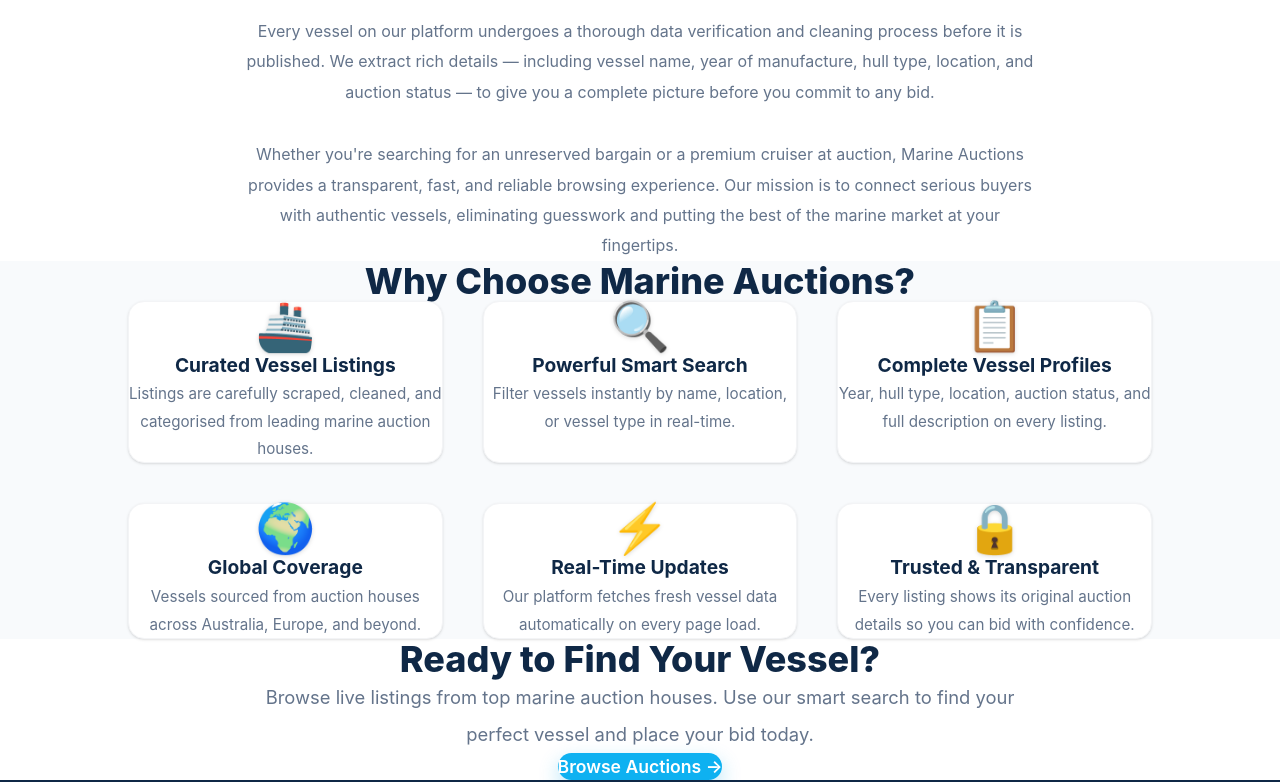
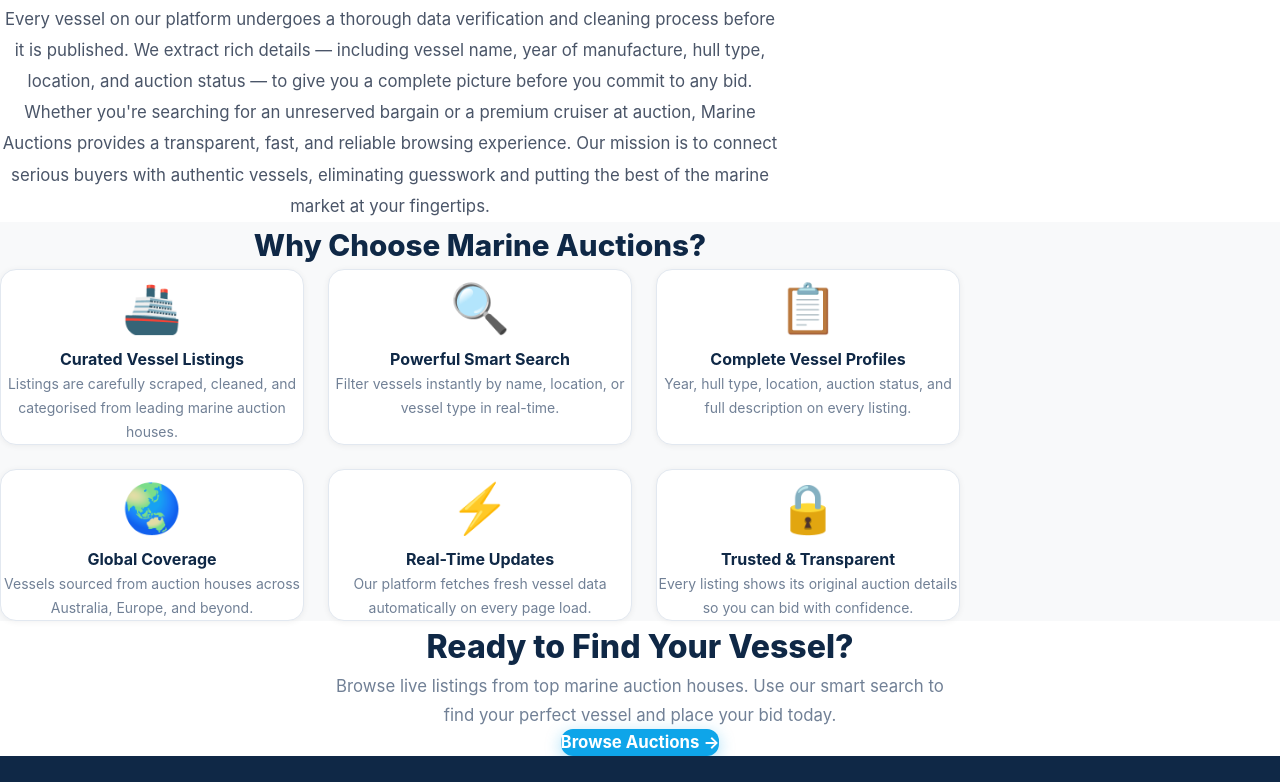
Before and after one commit to manisha36180-rgb/gitup, a Next.js app: page / in a window 1280 px wide. Shown: the part 772-1554 px from the top of the page. Built offline with nearby package versions, Linux system fonts and the light colour scheme.

Commit message:
Perfectly replicate homepage styles from marine-auction-sjyi.vercel.app reference

```diff
--- a/app/page.tsx
+++ b/app/page.tsx
@@ -41,21 +41,21 @@ export default function Home() {
       </div>
 
       {/* ── Welcome / Overview ── */}
-      <section className="w-full bg-white py-24 px-6 sm:py-32 lg:py-40 flex flex-col items-center text-center">
-        <div className="w-full max-w-[800px] flex flex-col items-center">
-          <h2 className="text-3xl sm:text-4xl font-extrabold text-[#0f2846] mb-8 lg:mb-12">
+      <section className="w-full bg-white py-20 px-6 text-center">
+        <div className="w-full max-w-[780px] mx-auto flex flex-col items-center">
+          <h2 className="text-[2.25rem] font-extrabold text-[#0f2846] mb-4">
             Welcome to Marine Auctions
           </h2>
-          <div className="w-16 h-1 bg-[#0EA5E9] mb-20 sm:mb-24 lg:mb-32 rounded-full" />
+          <div className="w-16 h-1 bg-[#0EA5E9] mb-10 rounded-full" />
 
-          <div className="flex flex-col gap-8 text-center w-full max-w-[800px]">
-            <p className="text-[0.9rem] sm:text-[0.95rem] lg:text-[1rem] text-[#64748b] leading-[1.8] lg:leading-[1.9]">
+          <div className="flex flex-col text-center w-full">
+            <p className="text-[1.05rem] text-[#4a5568] leading-[1.85] mb-5">
               Marine Auctions is your premier global destination for discovering, bidding on, and acquiring luxury yachts, sport fishing vessels, commercial crafts, and high-performance speedboats. We aggregate listings directly from the world's most trusted marine auction houses and present them in a clean, searchable interface designed for both experienced buyers and first-time bidders.
             </p>
-            <p className="text-[0.9rem] sm:text-[0.95rem] lg:text-[1rem] text-[#64748b] leading-[1.8] lg:leading-[1.9]">
+            <p className="text-[1.05rem] text-[#4a5568] leading-[1.85] mb-5">
               Every vessel on our platform undergoes a thorough data verification and cleaning process before it is published. We extract rich details — including vessel name, year of manufacture, hull type, location, and auction status — to give you a complete picture before you commit to any bid.
             </p>
-            <p className="text-[0.9rem] sm:text-[0.95rem] lg:text-[1rem] text-[#64748b] leading-[1.8] lg:leading-[1.9]">
+            <p className="text-[1.05rem] text-[#4a5568] leading-[1.85]">
               Whether you're searching for an unreserved bargain or a premium cruiser at auction, Marine Auctions provides a transparent, fast, and reliable browsing experience. Our mission is to connect serious buyers with authentic vessels, eliminating guesswork and putting the best of the marine market at your fingertips.
             </p>
           </div>
@@ -63,57 +63,57 @@ export default function Home() {
       </section>
 
       {/* ── Why Choose Marine Auctions ── */}
-      <section className="w-full bg-[#f8fafc] py-24 sm:py-32 lg:py-40 px-6 flex flex-col items-center">
-        <div className="w-full max-w-5xl mx-auto flex flex-col items-center">
-          <h2 className="text-3xl sm:text-4xl font-extrabold text-[#0f2846] mb-20 sm:mb-28 lg:mb-36 text-center">
+      <section className="w-full bg-[#f8f9fa] py-20 px-6 text-center">
+        <div className="w-full max-w-[960px] mx-auto flex flex-col items-center">
+          <h2 className="text-[1.85rem] font-extrabold text-[#0f2846] mb-14">
             Why Choose Marine Auctions?
           </h2>
 
-          <div className="grid grid-cols-1 sm:grid-cols-2 lg:grid-cols-3 gap-6 sm:gap-8 lg:gap-10 w-full mb-20 sm:mb-28 lg:mb-40">
-            <div className="bg-white p-8 sm:p-10 rounded-2xl shadow-sm hover:shadow-md transition-shadow flex flex-col items-center text-center h-full justify-start border border-gray-100">
-              <div className="text-4xl sm:text-5xl mb-6 drop-shadow-sm">🚢</div>
-              <h3 className="text-[1.1rem] sm:text-[1.2rem] font-bold text-[#0f2846] mb-4">Curated Vessel Listings</h3>
-              <p className="text-[#64748b] leading-[1.8] text-[0.9rem] sm:text-[0.95rem]">
+          <div className="grid grid-cols-1 sm:grid-cols-2 lg:grid-cols-3 gap-6 w-full">
+            <div className="bg-white rounded-2xl py-9 px-7 text-center border border-[#e2e8f0] shadow-[0_1px_6px_rgba(0,0,0,0.06)] flex flex-col items-center justify-start">
+              <div className="text-[3rem] mb-4">🚢</div>
+              <h3 className="text-[1rem] font-bold text-[#0f2846] mb-[10px]">Curated Vessel Listings</h3>
+              <p className="text-[0.875rem] text-[#718096] leading-[1.7]">
                 Listings are carefully scraped, cleaned, and categorised from leading marine auction houses.
               </p>
             </div>
 
-            <div className="bg-white p-8 sm:p-10 rounded-2xl shadow-sm hover:shadow-md transition-shadow flex flex-col items-center text-center h-full justify-start border border-gray-100">
-              <div className="text-4xl sm:text-5xl mb-6 drop-shadow-sm">🔍</div>
-              <h3 className="text-[1.1rem] sm:text-[1.2rem] font-bold text-[#0f2846] mb-4">Powerful Smart Search</h3>
-              <p className="text-[#64748b] leading-[1.8] text-[0.9rem] sm:text-[0.95rem]">
+            <div className="bg-white rounded-2xl py-9 px-7 text-center border border-[#e2e8f0] shadow-[0_1px_6px_rgba(0,0,0,0.06)] flex flex-col items-center justify-start">
+              <div className="text-[3rem] mb-4">🔍</div>
+              <h3 className="text-[1rem] font-bold text-[#0f2846] mb-[10px]">Powerful Smart Search</h3>
+              <p className="text-[0.875rem] text-[#718096] leading-[1.7]">
                 Filter vessels instantly by name, location, or vessel type in real-time.
               </p>
             </div>
 
-            <div className="bg-white p-8 sm:p-10 rounded-2xl shadow-sm hover:shadow-md transition-shadow flex flex-col items-center text-center h-full justify-start border border-gray-100">
-              <div className="text-4xl sm:text-5xl mb-6 drop-shadow-sm">📋</div>
-              <h3 className="text-[1.1rem] sm:text-[1.2rem] font-bold text-[#0f2846] mb-4">Complete Vessel Profiles</h3>
-              <p className="text-[#64748b] leading-[1.8] text-[0.9rem] sm:text-[0.95rem]">
+            <div className="bg-white rounded-2xl py-9 px-7 text-center border border-[#e2e8f0] shadow-[0_1px_6px_rgba(0,0,0,0.06)] flex flex-col items-center justify-start">
+              <div className="text-[3rem] mb-4">📋</div>
+              <h3 className="text-[1rem] font-bold text-[#0f2846] mb-[10px]">Complete Vessel Profiles</h3>
+              <p className="text-[0.875rem] text-[#718096] leading-[1.7]">
                 Year, hull type, location, auction status, and full description on every listing.
               </p>
             </div>
 
-            <div className="bg-white p-8 sm:p-10 rounded-2xl shadow-sm hover:shadow-md transition-shadow flex flex-col items-center text-center h-full justify-start border border-gray-100">
-              <div className="text-4xl sm:text-5xl mb-6 drop-shadow-sm">🌍</div>
-              <h3 className="text-[1.1rem] sm:text-[1.2rem] font-bold text-[#0f2846] mb-4">Global Coverage</h3>
-              <p className="text-[#64748b] leading-[1.8] text-[0.9rem] sm:text-[0.95rem]">
+            <div className="bg-white rounded-2xl py-9 px-7 text-center border border-[#e2e8f0] shadow-[0_1px_6px_rgba(0,0,0,0.06)] flex flex-col items-center justify-start">
+              <div className="text-[3rem] mb-4">🌏</div>
+              <h3 className="text-[1rem] font-bold text-[#0f2846] mb-[10px]">Global Coverage</h3>
+              <p className="text-[0.875rem] text-[#718096] leading-[1.7]">
                 Vessels sourced from auction houses across Australia, Europe, and beyond.
               </p>
             </div>
 
-            <div className="bg-white p-8 sm:p-10 rounded-2xl shadow-sm hover:shadow-md transition-shadow flex flex-col items-center text-center h-full justify-start border border-gray-100">
-              <div className="text-4xl sm:text-5xl mb-6 drop-shadow-sm">⚡</div>
-              <h3 className="text-[1.1rem] sm:text-[1.2rem] font-bold text-[#0f2846] mb-4">Real-Time Updates</h3>
-              <p className="text-[#64748b] leading-[1.8] text-[0.9rem] sm:text-[0.95rem]">
+            <div className="bg-white rounded-2xl py-9 px-7 text-center border border-[#e2e8f0] shadow-[0_1px_6px_rgba(0,0,0,0.06)] flex flex-col items-center justify-start">
+              <div className="text-[3rem] mb-4">⚡</div>
+              <h3 className="text-[1rem] font-bold text-[#0f2846] mb-[10px]">Real-Time Updates</h3>
+              <p className="text-[0.875rem] text-[#718096] leading-[1.7]">
                 Our platform fetches fresh vessel data automatically on every page load.
               </p>
             </div>
 
-            <div className="bg-white p-8 sm:p-10 rounded-2xl shadow-sm hover:shadow-md transition-shadow flex flex-col items-center text-center h-full justify-start border border-gray-100">
-              <div className="text-4xl sm:text-5xl mb-6 drop-shadow-sm">🔒</div>
-              <h3 className="text-[1.1rem] sm:text-[1.2rem] font-bold text-[#0f2846] mb-4">Trusted & Transparent</h3>
-              <p className="text-[#64748b] leading-[1.8] text-[0.9rem] sm:text-[0.95rem]">
+            <div className="bg-white rounded-2xl py-9 px-7 text-center border border-[#e2e8f0] shadow-[0_1px_6px_rgba(0,0,0,0.06)] flex flex-col items-center justify-start">
+              <div className="text-[3rem] mb-4">🔒</div>
+              <h3 className="text-[1rem] font-bold text-[#0f2846] mb-[10px]">Trusted & Transparent</h3>
+              <p className="text-[0.875rem] text-[#718096] leading-[1.7]">
                 Every listing shows its original auction details so you can bid with confidence.
               </p>
             </div>
@@ -122,17 +122,17 @@ export default function Home() {
       </section>
 
       {/* ── CTA ── */}
-      <section className="w-full bg-white py-24 sm:py-32 lg:py-40 px-6 flex flex-col items-center text-center">
-        <div className="w-full max-w-[800px] flex flex-col items-center">
-          <h2 className="text-3xl sm:text-4xl font-extrabold text-[#0f2846] mb-16 sm:mb-20 lg:mb-28">
+      <section className="w-full bg-white py-20 px-6 text-center flex flex-col items-center">
+        <div className="w-full max-w-[640px] mx-auto flex flex-col items-center">
+          <h2 className="text-[2rem] font-extrabold text-[#0f2846] mb-4">
             Ready to Find Your Vessel?
           </h2>
-          <p className="text-base sm:text-lg lg:text-[1.15rem] text-gray-500 lg:text-[#64748b] leading-relaxed lg:leading-[2] mb-16">
+          <p className="text-[1.05rem] text-[#718096] leading-[1.7] mb-9">
             Browse live listings from top marine auction houses. Use our smart search to find your perfect vessel and place your bid today.
           </p>
           <Link
             href="/auctions"
-            className="inline-block bg-[#0eb1f1] text-white font-semibold px-10 py-4 sm:px-12 rounded-full text-lg lg:text-[1.1rem] shadow-[0_8px_20px_rgba(14,165,233,0.3)] hover:bg-[#0284c7] transition-colors no-underline text-center"
+            className="inline-block bg-[#0EA5E9] text-white font-bold px-12 py-4 rounded-xl text-[1.05rem] shadow-[0_4px_16px_rgba(14,165,233,0.35)] hover:bg-[#0284c7] transition-colors no-underline"
           >
             Browse Auctions &rarr;
           </Link>
```
